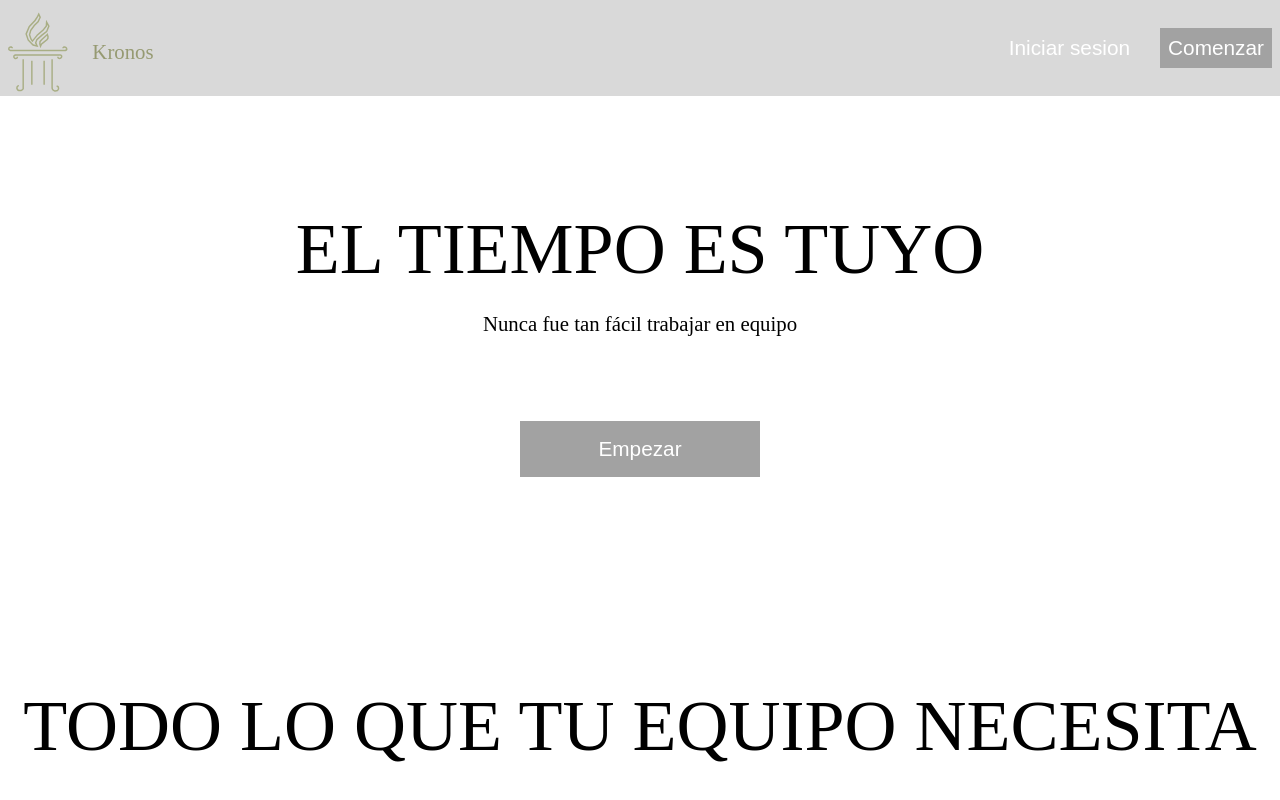
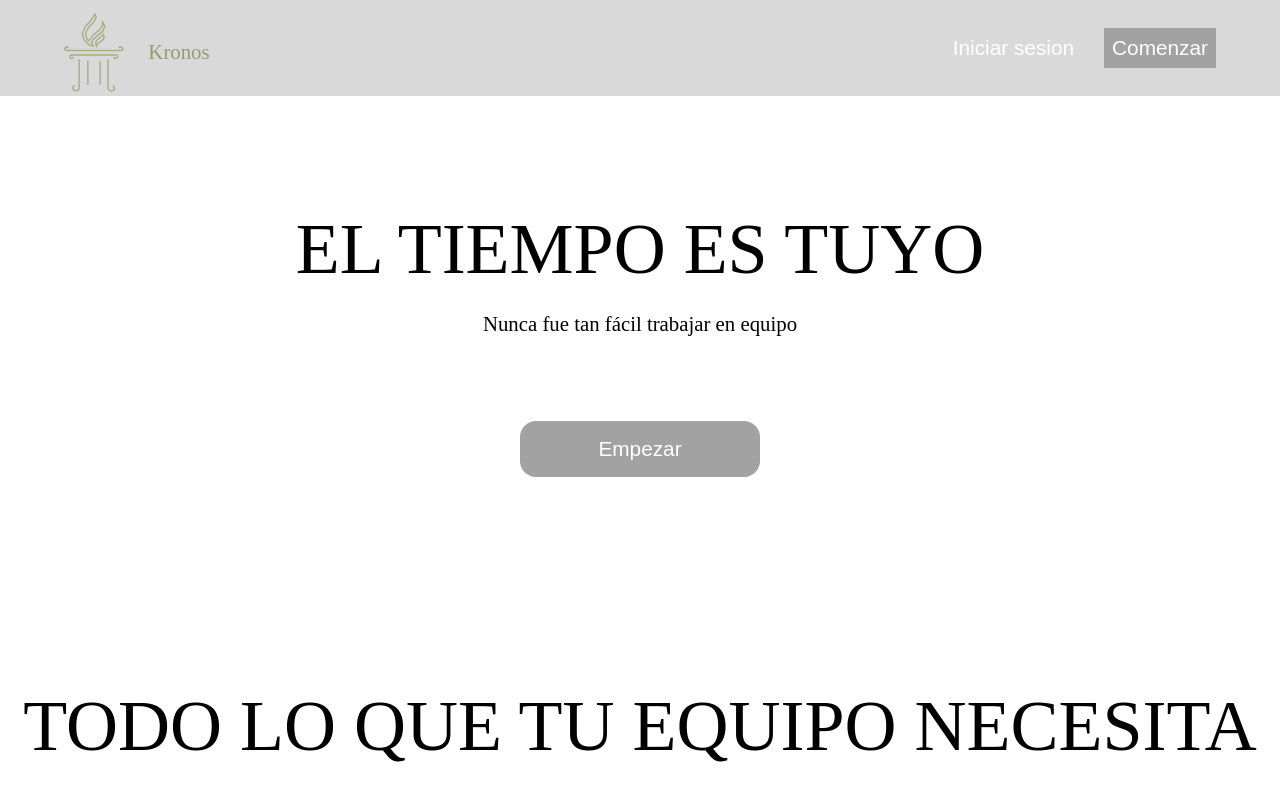
Before and after one commit to Frotolin08/Kronos-Proyecto, a React (Vite) app in the folder Frontend/: page / in a window 1280 px wide. Shown: the top 800 px of the page. Built offline with nearby package versions, Linux system fonts and the light colour scheme; a web font is replaced by a local one.

Commit message:
arreglos en ui

```diff
--- a/Frontend/index.html
+++ b/Frontend/index.html
@@ -9,7 +9,7 @@
 <link href="https://fonts.googleapis.com/css2?family=Castoro+Titling&display=swap" rel="stylesheet">
 <link href="https://fonts.googleapis.com/icon?family=Material+Icons"  rel="stylesheet">
 <link rel="stylesheet" href="https://fonts.googleapis.com/css2?family=Material+Symbols+Outlined" />
-
+<link rel="icon" href="Public/logo.svg" type="image/svg"/>
   </head>
   <body>
     <div id="root"></div>
--- a/Frontend/src/styles.css
+++ b/Frontend/src/styles.css
@@ -69,7 +69,9 @@ box-sizing: border-box;
 background-color: var(--secondaryColor);
 height: 12vh;
 justify-content: space-between;
-padding: 0.5em;
+padding: 0.5rem;
+padding-left: 4rem;
+padding-right: 4rem;
 }
 .NavBarLeftDiv img {
 height: 100%;
@@ -152,6 +154,7 @@ flex-direction: column;
 font-family: var(--font);
 color: var(--textColor);
 width: 15rem;
+border-radius: 1rem;
 padding: 1rem;
 font-size: var(--headerSize);
 
```
